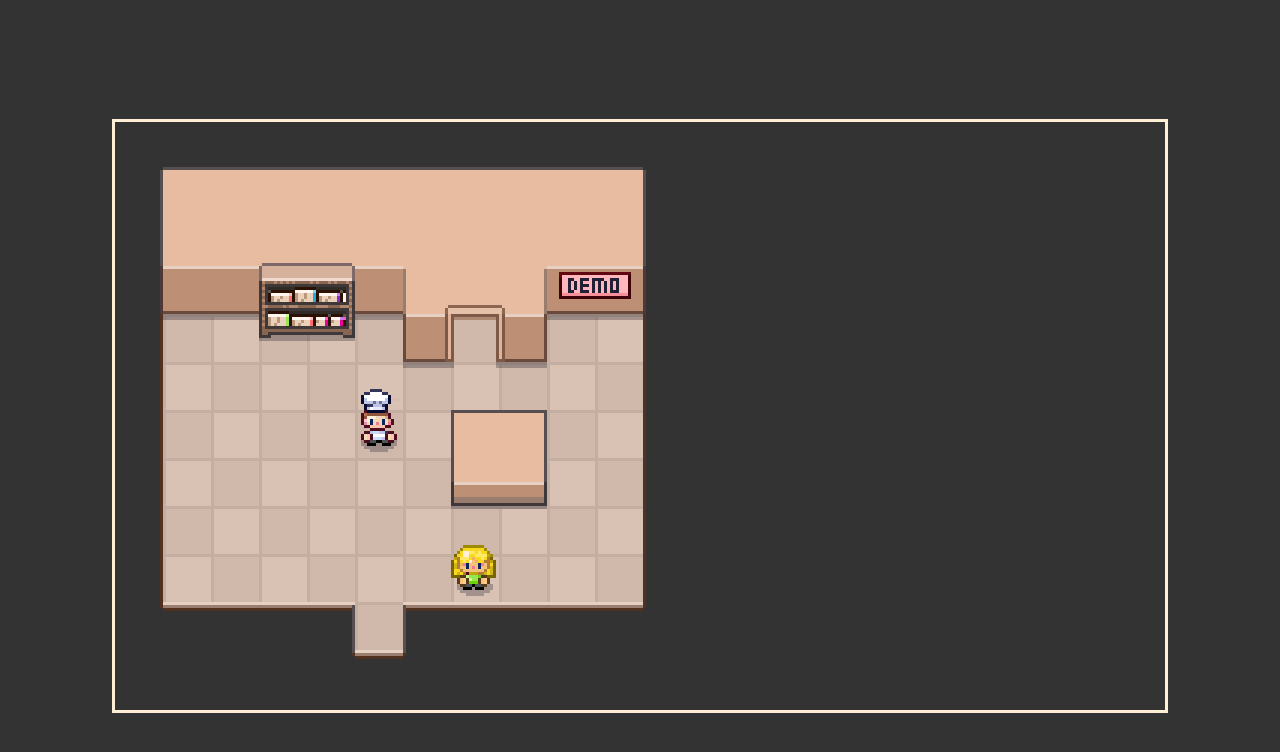
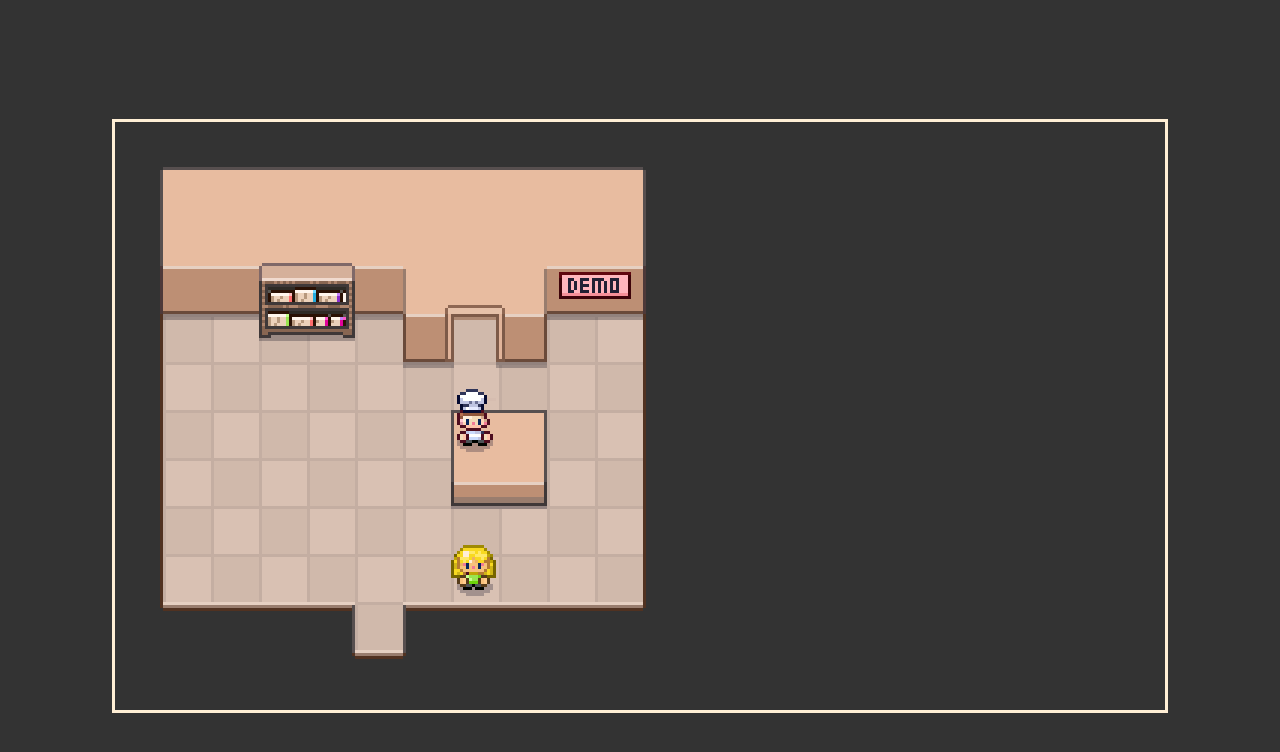
Before and after one commit to LunaGoodnight/honey-play, a website built with Vite: page index.html in a window 1280 px wide. Built offline with nearby package versions, Linux system fonts and the light colour scheme.

Commit message:
add person

```diff
--- a/GameObject.js
+++ b/GameObject.js
@@ -2,6 +2,7 @@ class GameObject {
     constructor(config) {
         this.x = config.x || 0;
         this.y = config.y || 0;
+        this.direction = config.direction || "down";
         this.sprite = new Sprite({
             gameObject: this,
             src: config.src || "/images/characters/people/hero.png",
--- a/OverworldMaps.js
+++ b/OverworldMaps.js
@@ -22,7 +22,7 @@ window.overworldMaps = {
     lowerSrc: "/images/maps/DemoLower.png",
     upperSrc: "/images/maps/DemoUpper.png",
     gameObject: {
-      hero: new GameObject({
+      hero: new Person({
         x: utils.withGrid(5),
         y: utils.withGrid(6),
       }),
--- /dev/null
+++ b/Person.js
@@ -0,0 +1,26 @@
+class Person extends GameObject {
+  constructor(config) {
+    // it will do the normal constructor stuff of the game object
+    super(config);
+    this.movingProgressRemaining = 32;
+    this.direction = 'right';
+    this.directionUpdate = {
+      up: ["y", -1],
+      down: ["y", 1],
+      left: ["x", -1],
+      right: ["x", 1],
+    };
+  }
+
+  update(state) {
+      this.updatePosition();
+  }
+
+  updatePosition() {
+    if (this.movingProgressRemaining > 0) {
+      const [property, change] = this.directionUpdate[this.direction];
+      this[property] += change;
+      this.movingProgressRemaining -= 1;
+    }
+  }
+}
--- a/index.html
+++ b/index.html
@@ -14,6 +14,7 @@
 <script src="utils.js"></script>
 <script src="Overworld.js"></script>
 <script src="GameObject.js"></script>
+<script src="Person.js"></script>
 <script src="Sprite.js"></script>
 <script src="OverworldMaps.js"></script>
 <script src="init.js"></script>
```
